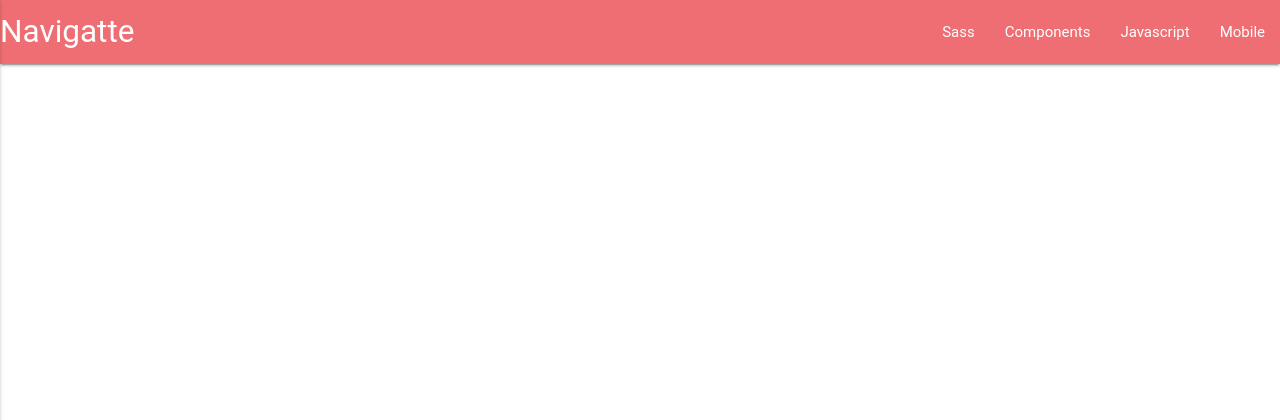
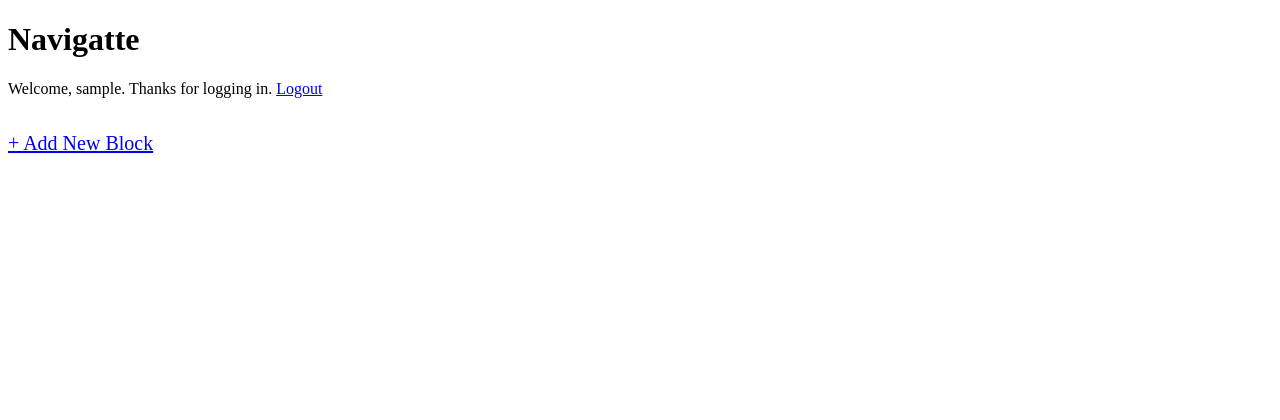
Before and after one commit to iolucas/navigatte3, a Django app: page /blocks/ in a window 1280 px wide. Shown: the top 420 px of the page. Run offline with Django 3.2, Linux system fonts and the light colour scheme; the visitor is signed in with stand-in values (Sample User, id 1); data that the repository does not hold is empty; some libraries are stand-ins or nearby versions; some web fonts are replaced.

Commit message:
removed theme templates due to focus on functionality first

```diff
--- a/templates/base.html
+++ b/templates/base.html
@@ -5,71 +5,37 @@
 <html>
 
     <head>
-        <meta name="viewport" content="width=device-width, initial-scale=1, maximum-scale=1, user-scalable=no">
         <title>Navigatte</title>
-        <!--<link href="{% static 'css/bootstrap.min.css' %}" rel="stylesheet" type="text/css">-->
-                <!--Import Google Icon Font-->
-      <link href="http://fonts.googleapis.com/icon?family=Material+Icons" rel="stylesheet">
-                <!-- Compiled and minified CSS -->
-  <link rel="stylesheet" href="https://cdnjs.cloudflare.com/ajax/libs/materialize/0.97.6/css/materialize.min.css">
         <style>
-            /*html, body {
-                margin: 0;
-                height: 100%;
+
+            section {
+                font-size: 20px;
             }
 
-
-            header {
-                background-color: blue;
-                height: 50px;
-            }*/
         </style>
     </head>
 
     <body>
-<nav>
-    <div class="nav-wrapper">
-      <a href="#" class="brand-logo">Navigatte</a>
-      <a href="#" data-activates="mobile-demo" class="button-collapse"><i class="material-icons">menu</i></a>
-      <ul class="right hide-on-med-and-down">
-        <li><a href="sass.html">Sass</a></li>
-        <li><a href="badges.html">Components</a></li>
-        <li><a href="collapsible.html">Javascript</a></li>
-        <li><a href="mobile.html">Mobile</a></li>
-      </ul>
-      <ul class="side-nav" id="mobile-demo">
-        <li><a href="sass.html">Sass</a></li>
-        <li><a href="badges.html">Components</a></li>
-        <li><a href="collapsible.html">Javascript</a></li>
-        <li><a href="mobile.html">Mobile</a></li>
-      </ul>
-    </div>
-  </nav>
 
+        <header>
+            <h1>Navigatte</h1>
+        </header>
 
+        {% if user.is_authenticated %}
+            <p>Welcome, {{ user.username }}. Thanks for logging in. <a href="{% url 'logout_index' %}">Logout</a></p>
+        {% else %}
+            <p>Welcome, new user. Please <a href="{% url 'login_index' %}">login</a>. </p>
+            <p>If you do not have an account, please <a href="{% url 'register_index' %}">register</a>.</p>
+        {% endif %}
+        <br>
 
+        <section>
 
+            {% block content-area %}
+            {% endblock %}
 
+        </section>
 
-
-
-
-<div class="nocontainer">
-
-        {% block block-area %}
-        {% endblock %}
-
-</div>
-
-        <script src="{% static 'js/jquery-2.2.4.min.js' %}"></script>
-        <!--<script src="{% static 'js/bootstrap.min.js' %}"></script>-->
-
-
-  <!-- Compiled and minified JavaScript -->
-  <script src="https://cdnjs.cloudflare.com/ajax/libs/materialize/0.97.6/js/materialize.min.js"></script>
-  <script>
-$(".button-collapse").sideNav();
-    </script>
     </body>
 
 
```
